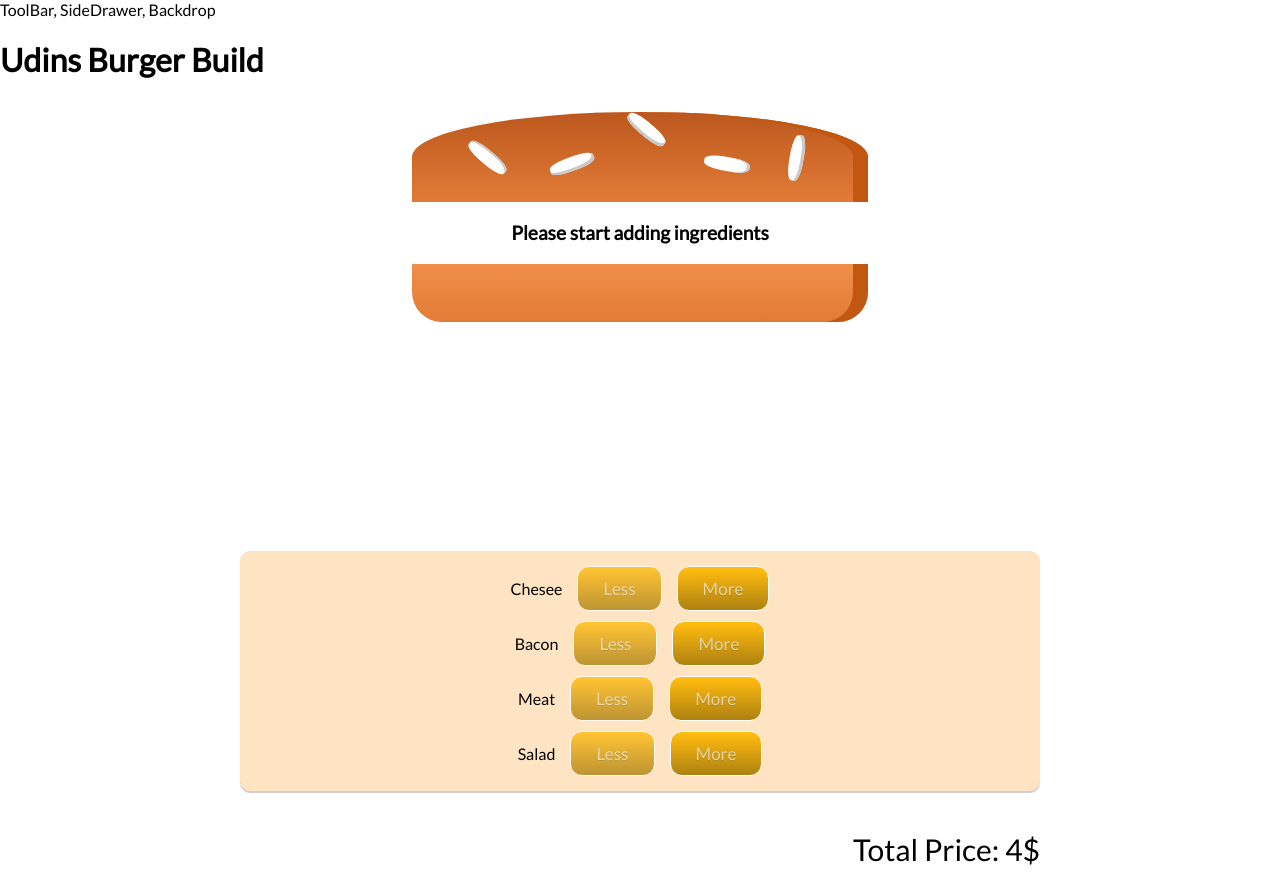
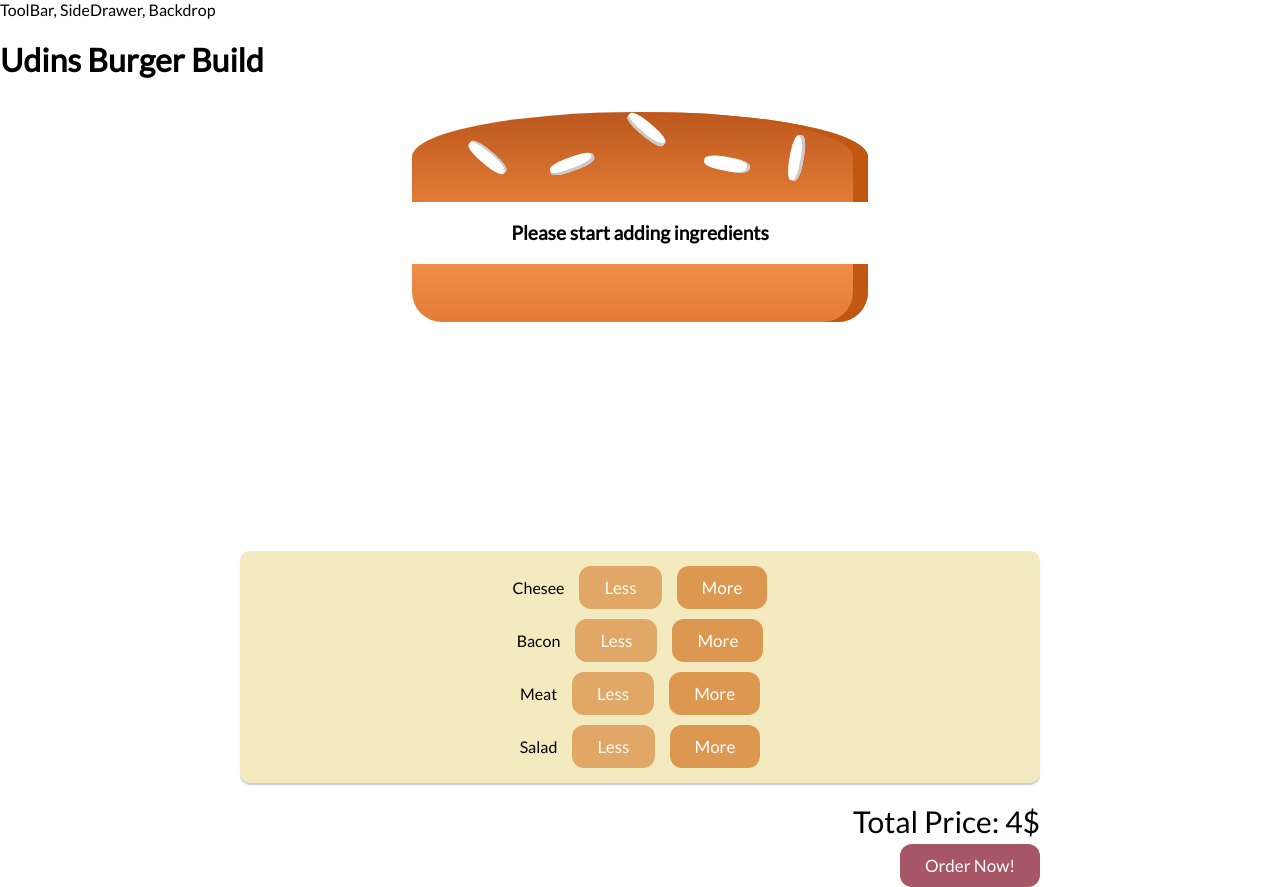
Before and after one commit to udin5531379/BurgerBuilder, a React (Create React App) app: page / in a window 1280 px wide. Built offline with nearby package versions, Linux system fonts and the light colour scheme.

Commit message:
Added the Order Now! button with enable and disable functionality

```diff
--- a/src/components/Burger/BuildControls/BuildControl/BuildControl.module.css
+++ b/src/components/Burger/BuildControls/BuildControl/BuildControl.module.css
@@ -13,14 +13,13 @@
     font: inherit;
     cursor: pointer;
     outline: none;
-    background:linear-gradient(to bottom, #ffbb0f 5%, #ad8111 100%);
-	background-color:#ffbb0f;
+    border: none;
+    background: #F3EAC0;
+	background-color:#DC9750;
 	border-radius:12px;
-	border:1px solid #ffffff;
-	color:#ead3a5;
+	color:white;
 	font-size:17px;
 	padding:11px 25px;
-	text-shadow:0px 1px 0px #a68a19;
     opacity: 1;
     transition: all .2s ease-in-out;
 }
--- a/src/components/Burger/BuildControls/BuildControls.module.css
+++ b/src/components/Burger/BuildControls/BuildControls.module.css
@@ -1,6 +1,6 @@
 .BuildControls{
     width: 95%;
-    background-color: bisque;
+    background-color: #F3EAC0;
     display: flex;
     flex-flow: column;
     align-items: center;
--- a/src/containers/BurgerBuilder/BurgerBuilder.js
+++ b/src/containers/BurgerBuilder/BurgerBuilder.js
@@ -21,7 +21,18 @@ class BurgerBuilder extends Component {
             cheese: 0,
             meat: 0
         },
-        totalPrice : 4
+        totalPrice : 4,
+        orderNowButtonEnableOrDisableState: false
+    }
+
+    updateOrderNowButtonState = (burgerComponents) => {
+        const sumOfAllBurgerIngredients = Object.keys(burgerComponents).map((comp)=> {
+            return burgerComponents[comp]
+        }).reduce((accumulator, initialValue) => {
+            return accumulator + initialValue
+        }, 0)
+
+        this.setState({orderNowButtonEnableOrDisableState: sumOfAllBurgerIngredients > 1})
     }
 
     addIngredientsHandler = (type) => {
@@ -36,6 +47,7 @@ class BurgerBuilder extends Component {
         const updatedPrice = currentPrice + INGREDIENT_PRICES[type]
 
         this.setState({ingredients: updatedIngredient, totalPrice: updatedPrice})
+        this.updateOrderNowButtonState(updatedIngredient)
     }
 
     removeIngredientsHandler = (type) => {
@@ -51,6 +63,7 @@ class BurgerBuilder extends Component {
             console.log("Updated Price",currentPrice)
 
             this.setState({ingredients: updatedIngredient, totalPrice: currentPrice})
+            this.updateOrderNowButtonState(updatedIngredient)
         }
     }
 
@@ -71,7 +84,10 @@ class BurgerBuilder extends Component {
                 ingredientRemoved = {this.removeIngredientsHandler}
                 disable = {disabledInfo}/>
 
-                <div className={classes.TotalPrice} >Total Price: {this.state.totalPrice}$</div>
+                <div className={classes.TotalPriceOrderNowButton} >
+                    Total Price: {this.state.totalPrice}$
+                    <button disabled={!this.state.orderNowButtonEnableOrDisableState}>Order Now!</button>
+                </div>
             </Aux>
         );
     }
--- a/src/containers/BurgerBuilder/BurgerBuilder.module.css
+++ b/src/containers/BurgerBuilder/BurgerBuilder.module.css
@@ -1,14 +1,43 @@
-.TotalPrice{
+.TotalPriceOrderNowButton{
     display: flex;
     margin: 0 auto;
-    padding: 20px;
-    flex-flow: column;
+
+    padding-left: 10px;
+    padding-right: 10px;
+    flex-direction: column;
     align-items: flex-end;
     font-size: 30px;
 }
 
+.TotalPriceOrderNowButton button{
+    display: block;
+    font: inherit;
+    cursor: pointer;
+    outline: none;
+    border: none;
+    background: #F3EAC0;
+	background-color:#922C40;
+	border-radius:12px;
+	color:white;
+	font-size:17px;
+	padding:11px 25px;
+    margin-top: 5px;
+    opacity: 1;
+    transition: all .2s ease-in-out;
+}
+
+.TotalPriceOrderNowButton button:disabled {
+    cursor: not-allowed;
+    opacity: 0.8;
+}
+
+/* hover animation only when the button is active */
+.TotalPriceOrderNowButton button:hover:not([disabled]){
+    transform: scale(1.1);
+}
+
 @media(min-width: 700px){
-    .TotalPrice{
+    .TotalPriceOrderNowButton{
         max-width: 800px;
     }
 }
```
